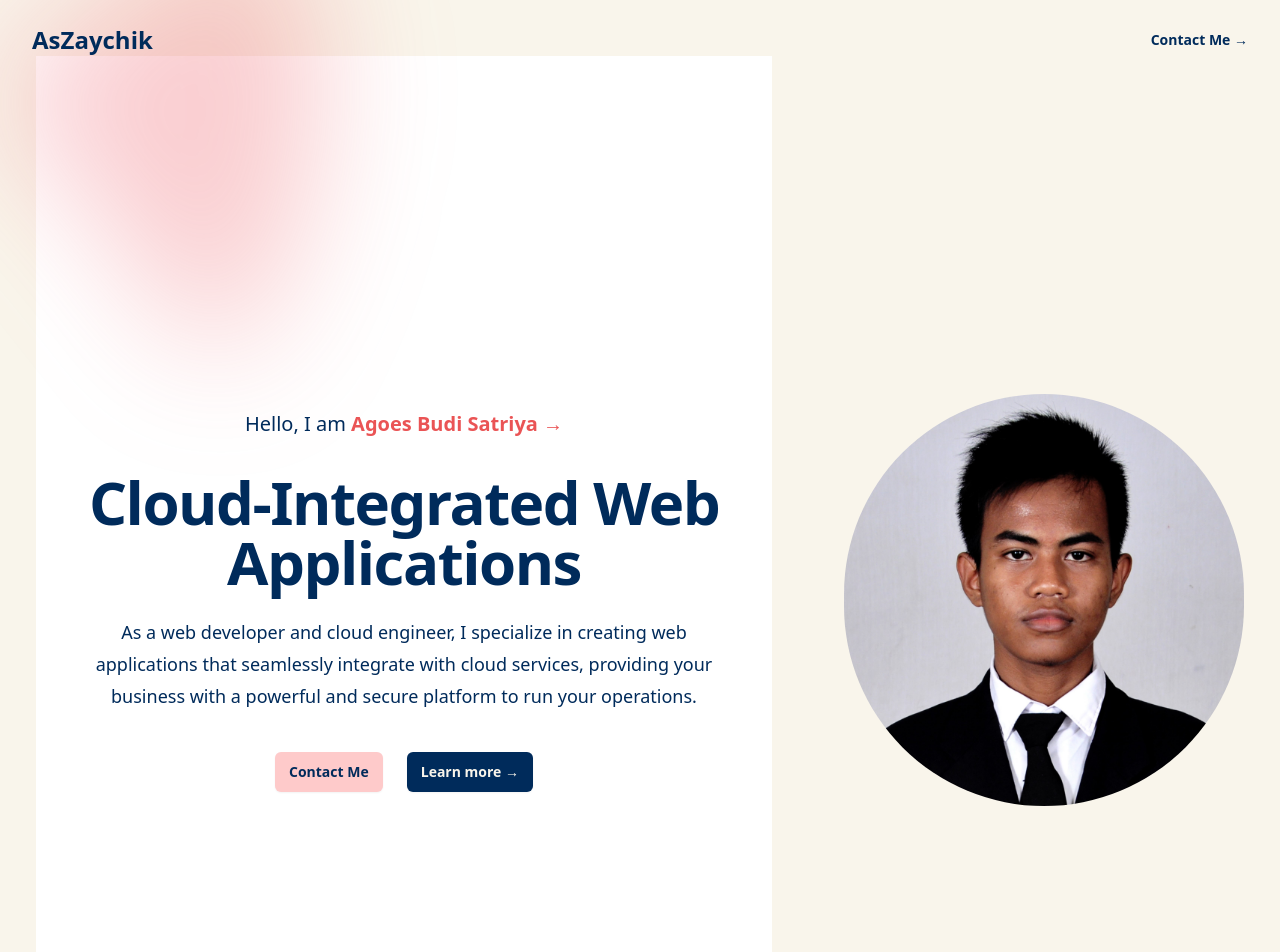
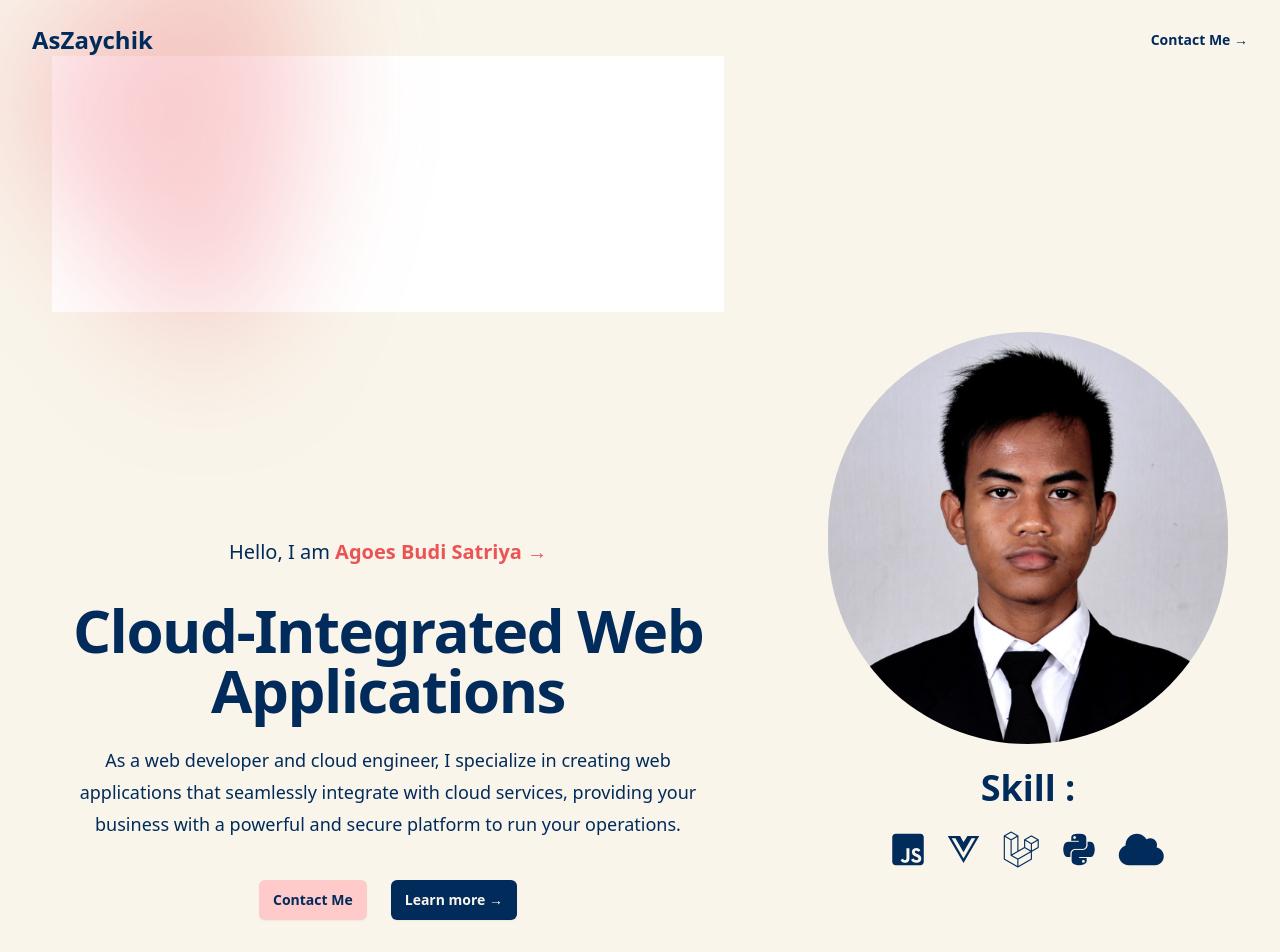
Before and after one commit to Aszaychik/asz-portofolio, a website: page src/index.html in a window 1280 px wide. Shown: the top 952 px of the page. Drawn offline with nearby package versions, Linux system fonts and the light colour scheme; files that its build step writes are made by us from their sources.

Commit message:
Basic profile done

```diff
--- a/package.json
+++ b/package.json
@@ -7,5 +7,8 @@
   "devDependencies": {
     "npm-run-all": "^4.1.5",
     "tailwindcss": "^3.2.7"
+  },
+  "dependencies": {
+    "@fortawesome/fontawesome-free": "^6.3.0"
   }
 }
--- a/src/index.html
+++ b/src/index.html
@@ -5,6 +5,8 @@
     <meta name="Author" content="aszaychik" />
     <meta name="viewport" content="width=device-width, initial-scale=1.0" />
     <link href="/dist/assets/style.css" rel="stylesheet" />
+    <link rel="stylesheet" href="/node_modules/@fortawesome/fontawesome-free/css/all.min.css" />
+
     <!-- <link href="assets/style.css" rel="stylesheet" /> -->
     <title>Protofolio</title>
   </head>
@@ -27,7 +29,11 @@
         <div class="isolate bg-white py-24 px-6 sm:py-32 lg:px-8">
           <div class="absolute inset-x-0 top-[-10rem] -z-10 transform-gpu overflow-hidden blur-3xl sm:top-[-20rem]">
             <svg class="relative left-1/2 -z-10 h-[21.1875rem] max-w-none -translate-x-1/2 rotate-[30deg] sm:left-[calc(50%-40rem)] sm:h-[42.375rem]" viewBox="0 0 1155 678">
-              <path fill="url(#45de2b6b-92d5-4d68-a6a0-9b9b2abad533)" fill-opacity=".3" d="M317.219 518.975L203.852 678 0 438.341l317.219 80.634 204.172-286.402c1.307 132.337 45.083 346.658 209.733 145.248C936.936 126.058 882.053-94.234 1031.02 41.331c119.18 108.451 130.68 295.337 121.53 375.223L855 299l21.173 362.054-558.954-142.079z" />
+              <path
+                fill="url(#45de2b6b-92d5-4d68-a6a0-9b9b2abad533)"
+                fill-opacity=".3"
+                d="M317.219 518.975L203.852 678 0 438.341l317.219 80.634 204.172-286.402c1.307 132.337 45.083 346.658 209.733 145.248C936.936 126.058 882.053-94.234 1031.02 41.331c119.18 108.451 130.68 295.337 121.53 375.223L855 299l21.173 362.054-558.954-142.079z"
+              />
               <defs>
                 <linearGradient id="45de2b6b-92d5-4d68-a6a0-9b9b2abad533" x1="1155.49" x2="-78.208" y1=".177" y2="474.645" gradientUnits="userSpaceOnUse">
                   <stop stop-color="#EA5455" />
@@ -36,6 +42,7 @@
               </defs>
             </svg>
           </div>
+        </div>
         <div class="mx-auto max-w-2xl py-32 sm:py-48 lg:py-56">
           <div class="hidden sm:mb-8 sm:flex sm:justify-center">
             <div class="relative rounded-full py-1 px-3 text-xl leading-6">
@@ -57,8 +64,18 @@
         </div>
       </article>
       <aside class="flex justify-center items-center relative mx-auto isolate px-6 pt-14 lg:px-8">
-        <figure class="">
+        <figure class="flex justify-center items-center" style="flex-direction: column; gap: 24px">
           <img class="rounded-full" src="assets/Agoes_Budi_Satriya.JPG" width="400" alt="" />
+          <figcaption class="text-4xl font-bold flex justify-center items-center" style="flex-direction: column; gap: 24px">
+            Skill :
+            <div class="flex justify-center items-center" style="gap: 24px">
+              <i class="fa-brands fa-square-js"></i>
+              <i class="fa-brands fa-vuejs"></i>
+              <i class="fa-brands fa-laravel"></i>
+              <i class="fa-brands fa-python"></i>
+              <i class="fa-solid fa-cloud"></i>
+            </div>
+          </figcaption>
         </figure>
       </aside>
     </main>
```
Also changed, not shown: 1 other file.
